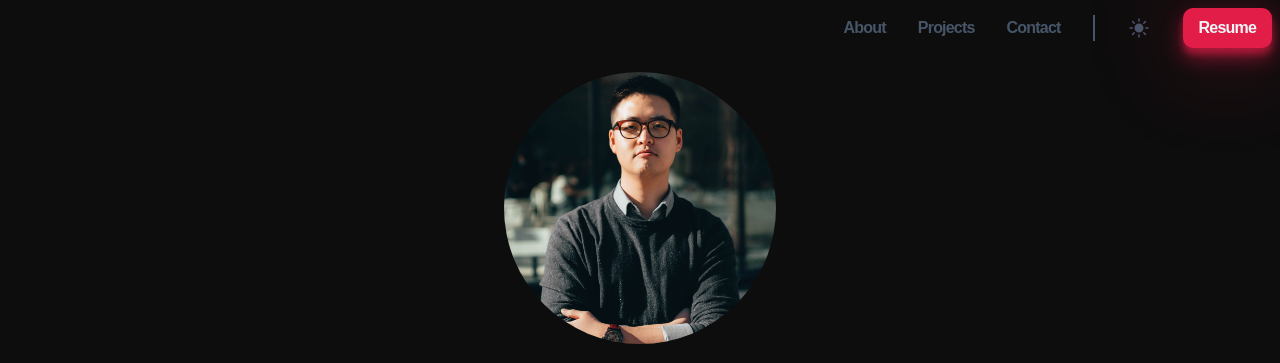
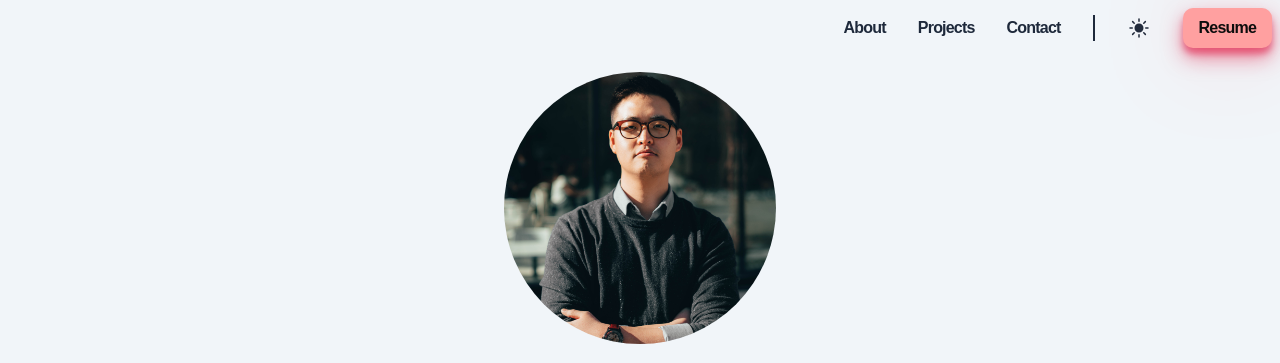
Before and after one commit to coolhuip/codgeSoftware-beta, a website built with Vite: page my-portfolio/index.html in a window 1280 px wide. Shown: the top 363 px of the page. Built offline with nearby package versions, Linux system fonts and the light colour scheme; a web font is replaced by a local one.

Commit message:
Create dark-mode.js

```diff
--- a/my-portfolio/index.html
+++ b/my-portfolio/index.html
@@ -10,7 +10,7 @@
     <title>Dev server</title>
   </head>
 
-  <body>
+  <body class="light-mode">
     <header class="header container">
       <nav>
         <ul class="header__menu">
--- /dev/null
+++ b/my-portfolio/src/utils/dark-mode.js
@@ -0,0 +1 @@
+const themeToggleBtns = document.querySelector('theme-toggle');
--- a/my-portfolio/styles/style.css
+++ b/my-portfolio/styles/style.css
@@ -59,6 +59,17 @@ html {
     scroll-behavior: smooth;
 }
 
+.light-mode {
+    --clr-light: #0d0d0d;
+    --clr-dark: #f1f5f9;
+    --clr-slate400: #1e293b;
+    --clr-slate600: #1e293b;
+    --clr-slate800: #1e293b;
+    --clr-rose: #ffa0a0;
+    --clr-indigo: rgb(0, 107, 149);
+    --clr-codge: rgb(0, 107, 149);
+}
+
 body {
     font-family: 'General Sans', sans-serif;
     background-color: var(--clr-dark);
```
